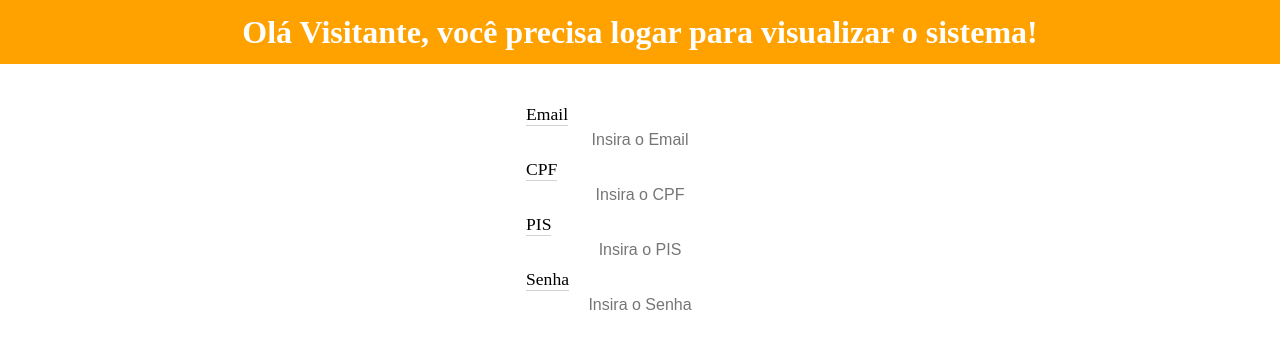
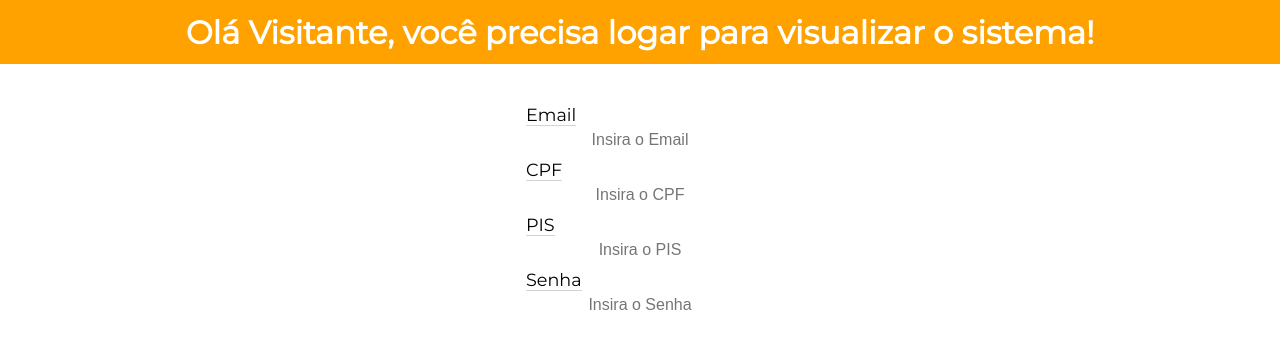
Before and after one commit to Nephilim-Jack/regUserFront, a React (Create React App) app: page /login in a window 1280 px wide. Shown: the top 348 px of the page. Built offline with nearby package versions, Linux system fonts and the light colour scheme.

Commit message:
feat: added custom font to page

```diff
--- a/src/index.css
+++ b/src/index.css
@@ -1,3 +1,9 @@
+@import url("https://fonts.googleapis.com/css2?family=Montserrat&display=swap");
+
+html {
+    font-family: "Montserrat", sans-serif;
+}
+
 @media (max-width: 1080px) {
     html {
         font-size: 93.75%;
```
